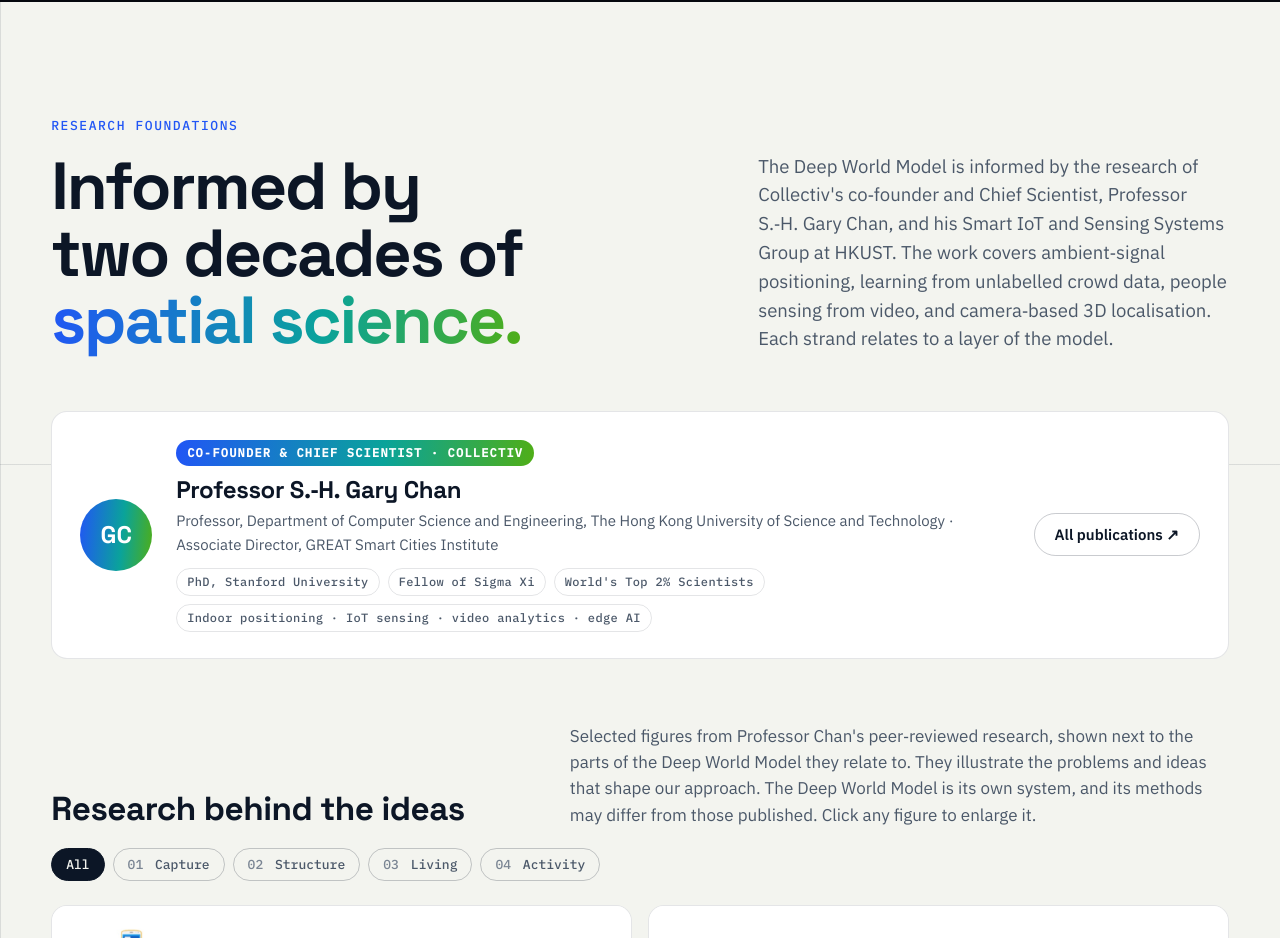
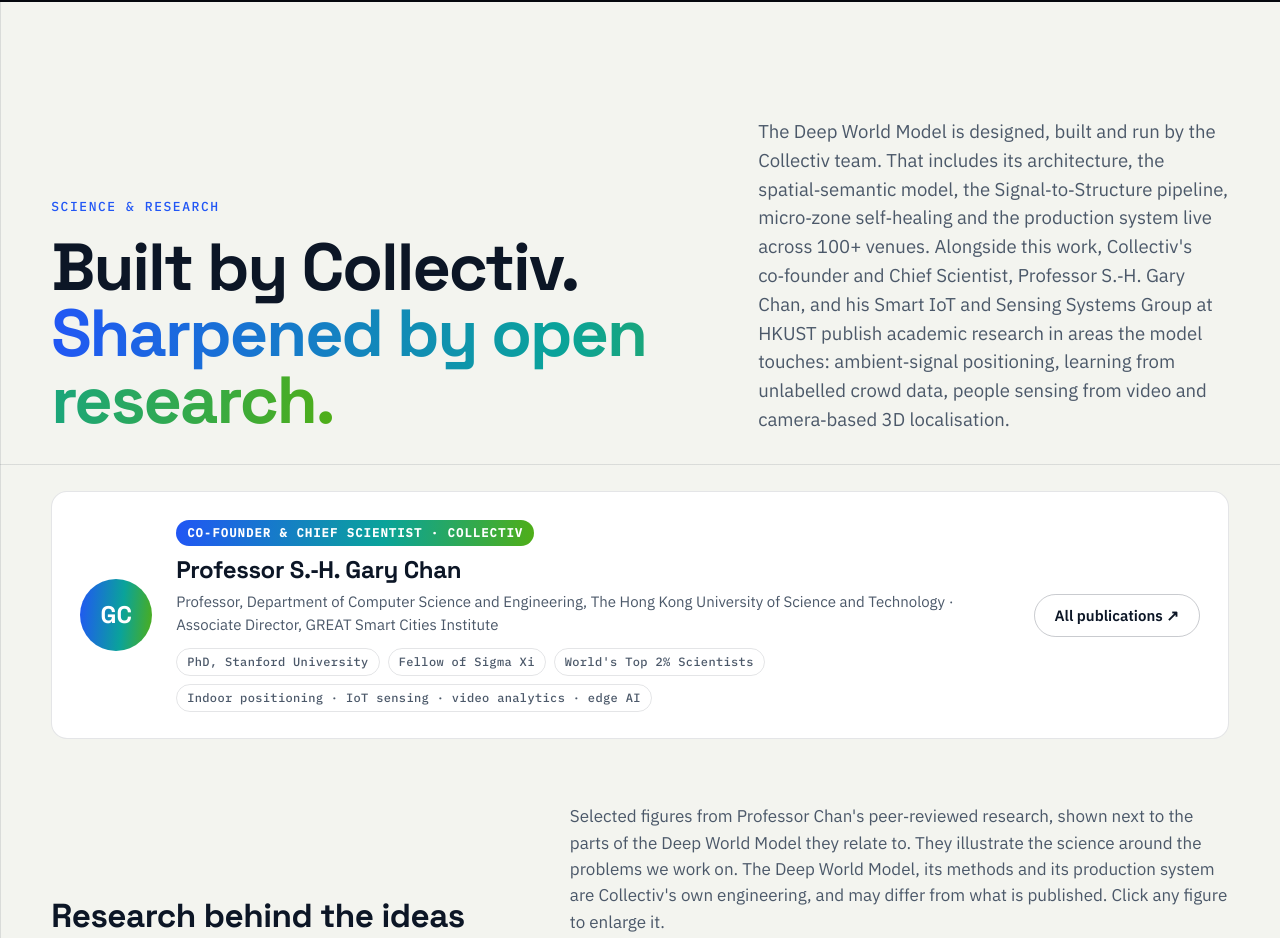
Before and after one commit to collectiv-co/deep-world-model, a plain HTML site: page docs/index.html in a window 1280 px wide. Shown: the part 8336-9274 px from the top of the page. Drawn offline with Linux system fonts and the light colour scheme.

Commit message:
Credit Collectiv for the model's core work; new README banner
- Research section now states the Deep World Model is designed, built
  and run by Collectiv, with Prof. Chan's HKUST group contributing
  academic research in adjacent areas
- New banner in the current collectiv.co / deep3d.world style

Co-Authored-By: Claude Opus 5.5 <noreply@anthropic.com>

```diff
--- a/docs/index.html
+++ b/docs/index.html
@@ -621,8 +621,8 @@ footer a:first-child{margin-left:0}
 <section class="sec research" id="research">
   <div class="wrap">
     <div class="head rv">
-      <div><p class="eb">Research foundations</p><h2>Informed by two decades of<br><span class="gt">spatial science.</span></h2></div>
-      <p class="lede">The Deep World Model is informed by the research of Collectiv's co‑founder and Chief Scientist, Professor S.‑H. Gary Chan, and his Smart IoT and Sensing Systems Group at HKUST. The work covers ambient‑signal positioning, learning from unlabelled crowd data, people sensing from video, and camera‑based 3D localisation. Each strand relates to a layer of the model.</p>
+      <div><p class="eb">Science &amp; research</p><h2>Built by Collectiv.<br><span class="gt">Sharpened by open research.</span></h2></div>
+      <p class="lede">The Deep World Model is designed, built and run by the Collectiv team. That includes its architecture, the spatial‑semantic model, the Signal‑to‑Structure pipeline, micro‑zone self‑healing and the production system live across 100+ venues. Alongside this work, Collectiv's co‑founder and Chief Scientist, Professor S.‑H. Gary Chan, and his Smart IoT and Sensing Systems Group at HKUST publish academic research in areas the model touches: ambient‑signal positioning, learning from unlabelled crowd data, people sensing from video and camera‑based 3D localisation.</p>
     </div>
     <div class="prof rv">
       <div class="pmark" aria-hidden="true">GC</div>
@@ -637,7 +637,7 @@ footer a:first-child{margin-left:0}
     <div class="p2p">
       <div class="p2h rv">
         <h3>Research behind the ideas</h3>
-        <p>Selected figures from Professor Chan's peer‑reviewed research, shown next to the parts of the Deep World Model they relate to. They illustrate the problems and ideas that shape our approach. The Deep World Model is its own system, and its methods may differ from those published. Click any figure to enlarge it.</p>
+        <p>Selected figures from Professor Chan's peer‑reviewed research, shown next to the parts of the Deep World Model they relate to. They illustrate the science around the problems we work on. The Deep World Model, its methods and its production system are Collectiv's own engineering, and may differ from what is published. Click any figure to enlarge it.</p>
         <div class="stages" role="tablist" aria-label="Filter by related stage">
           <button aria-selected="true" data-s="all">All</button><button aria-selected="false" data-s="capture"><b>01</b> Capture</button><button aria-selected="false" data-s="structure"><b>02</b> Structure</button><button aria-selected="false" data-s="living"><b>03</b> Living</button><button aria-selected="false" data-s="activity"><b>04</b> Activity</button>
         </div>
```
Also changed, not shown: docs/assets/banner.jpg (added), 1 other file.
